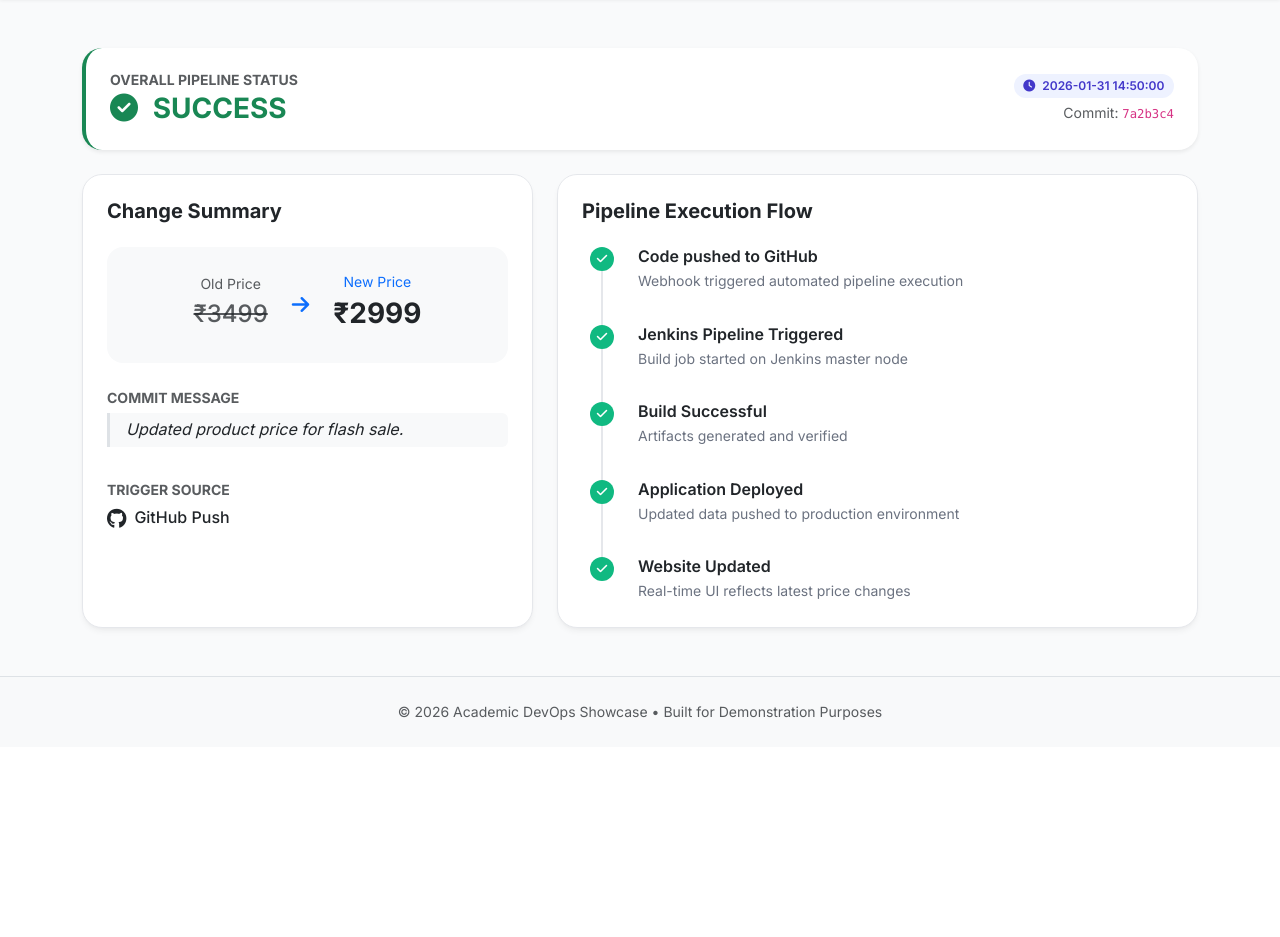
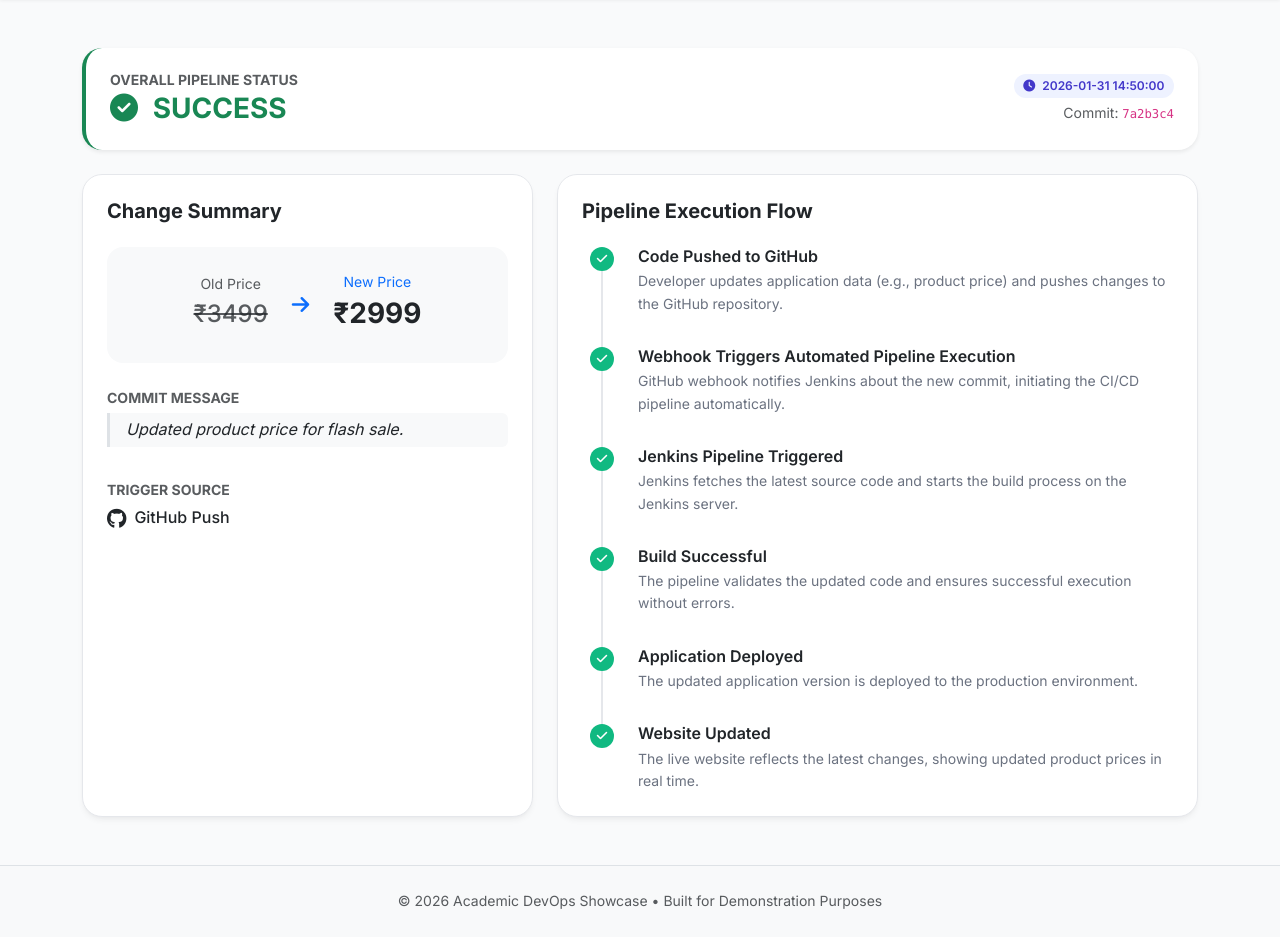
Before and after one commit to maheshburra24-cmd/devops-pipeline-demo, a Flask app: page /pipeline in a window 1280 px wide. Shown: the part 77-1014 px from the top of the page. Before the commit the page ends 797 px from the top, so only its background shows below. Run offline with Flask 3, Linux system fonts and the light colour scheme.

Commit message:
pipeline execution flow

```diff
--- a/templates/pipeline.html
+++ b/templates/pipeline.html
@@ -68,8 +68,18 @@
                 <div class="pipeline-step">
                     <div class="step-icon"><i class="fas fa-check"></i></div>
                     <div class="step-content">
-                        <h6>Code pushed to GitHub</h6>
-                        <p>Webhook triggered automated pipeline execution</p>
+                        <h6>Code Pushed to GitHub</h6>
+                        <p>Developer updates application data (e.g., product price) and pushes changes to the GitHub
+                            repository.</p>
+                    </div>
+                </div>
+
+                <div class="pipeline-step">
+                    <div class="step-icon"><i class="fas fa-check"></i></div>
+                    <div class="step-content">
+                        <h6>Webhook Triggers Automated Pipeline Execution</h6>
+                        <p>GitHub webhook notifies Jenkins about the new commit, initiating the CI/CD pipeline
+                            automatically.</p>
                     </div>
                 </div>
 
@@ -77,7 +87,8 @@
                     <div class="step-icon"><i class="fas fa-check"></i></div>
                     <div class="step-content">
                         <h6>Jenkins Pipeline Triggered</h6>
-                        <p>Build job started on Jenkins master node</p>
+                        <p>Jenkins fetches the latest source code and starts the build process on the Jenkins server.
+                        </p>
                     </div>
                 </div>
 
@@ -85,7 +96,7 @@
                     <div class="step-icon"><i class="fas fa-check"></i></div>
                     <div class="step-content">
                         <h6>Build Successful</h6>
-                        <p>Artifacts generated and verified</p>
+                        <p>The pipeline validates the updated code and ensures successful execution without errors.</p>
                     </div>
                 </div>
 
@@ -93,7 +104,7 @@
                     <div class="step-icon"><i class="fas fa-check"></i></div>
                     <div class="step-content">
                         <h6>Application Deployed</h6>
-                        <p>Updated data pushed to production environment</p>
+                        <p>The updated application version is deployed to the production environment.</p>
                     </div>
                 </div>
 
@@ -101,7 +112,8 @@
                     <div class="step-icon"><i class="fas fa-check"></i></div>
                     <div class="step-content">
                         <h6>Website Updated</h6>
-                        <p>Real-time UI reflects latest price changes</p>
+                        <p>The live website reflects the latest changes, showing updated product prices in real time.
+                        </p>
                     </div>
                 </div>
             </div>
```
